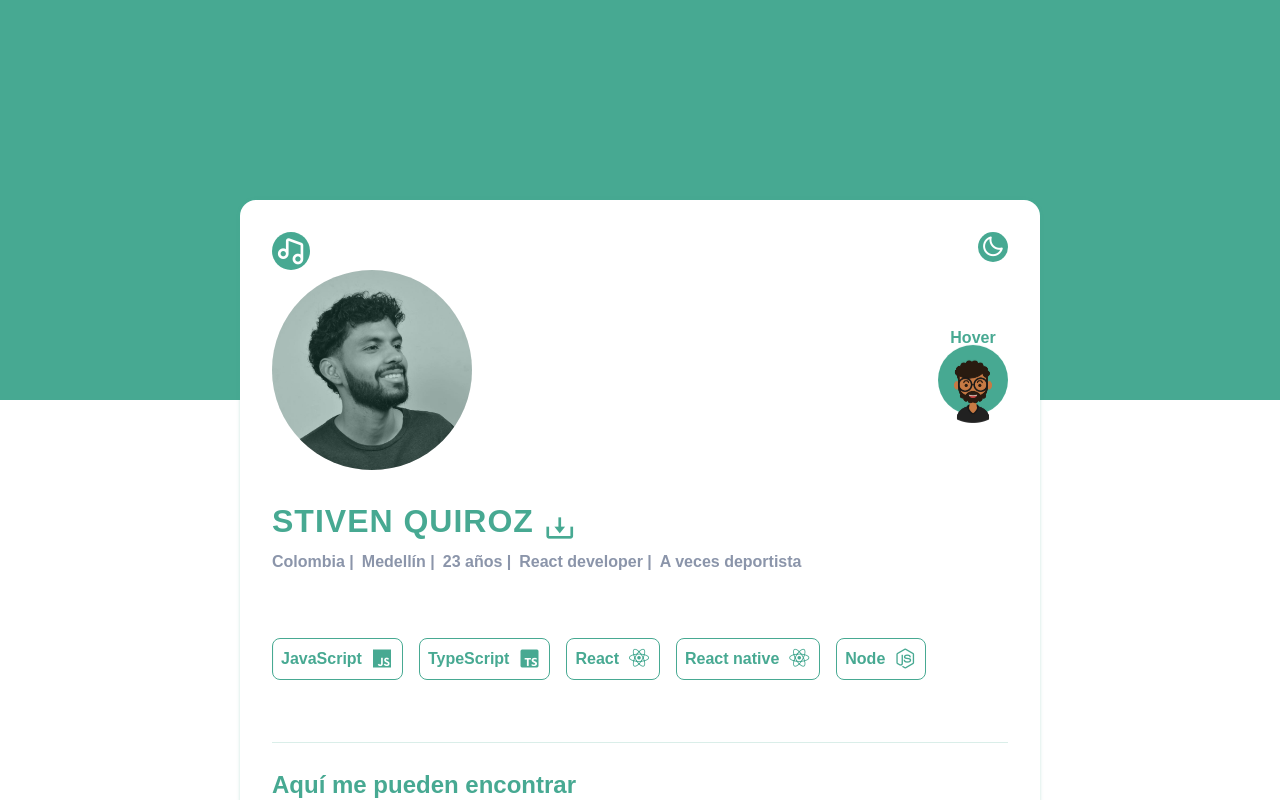
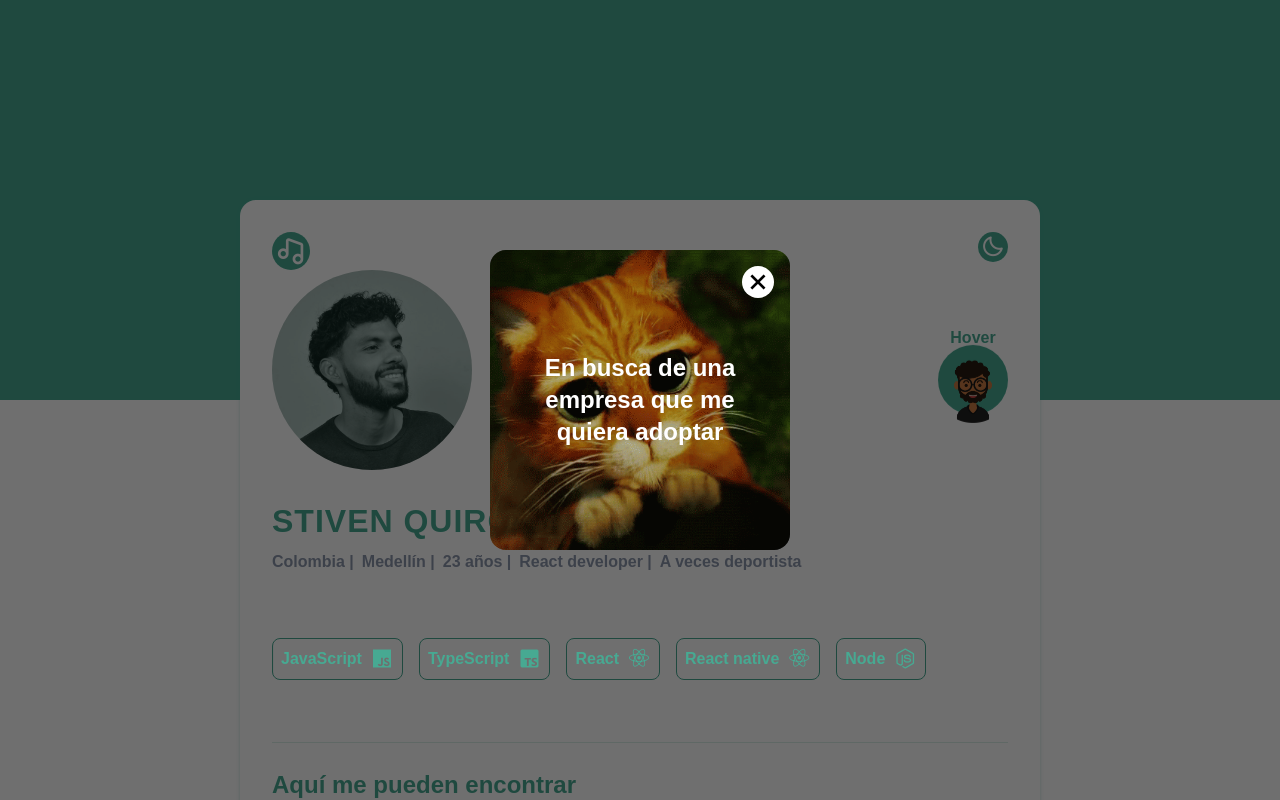
Before and after one commit to bsquiroz/portfolio2023, a React (Vite) app: page / in a window 1280 px wide. Shown: the top 800 px of the page. Built offline with nearby package versions, Linux system fonts and the light colour scheme.

Commit message:
add component searchJob

```diff
--- a/src/App.jsx
+++ b/src/App.jsx
@@ -5,6 +5,7 @@ import { Header } from "./components/header";
 import { HeaderTop } from "./components/headerTop";
 import { Hero } from "./components/hero";
 import { Jobs } from "./components/jobs";
+import { SearchJob } from "./components/searchJob";
 import { Social } from "./components/social";
 import { useScrollReveal } from "./hooks/useScrollReveal";
 
@@ -12,6 +13,7 @@ export const App = () => {
 	useScrollReveal();
 	return (
 		<>
+			<SearchJob />
 			<Hero />
 			<Container>
 				<HeaderTop />
--- /dev/null
+++ b/src/components/searchJob/index.tsx
@@ -0,0 +1,26 @@
+import React, { useState } from "react";
+import "./styles.css";
+
+export const SearchJob = () => {
+	const [isShowModal, setIsShowModal] = useState(true);
+
+	const styleContainerSearchJob = isShowModal
+		? "container__searchJob"
+		: "container__searchJob container__searchJob--hidden";
+
+	const handleClick = () => {
+		setIsShowModal(false);
+	};
+
+	return (
+		<div className={styleContainerSearchJob}>
+			<div className="searchJob">
+				<i className="iconClose bx bx-x" onClick={handleClick}></i>
+				<div className="overlayJob">
+					<p>En busca de una empresa que me quiera adoptar</p>
+				</div>
+				<img src="/cat.gif" alt="" />
+			</div>
+		</div>
+	);
+};
--- /dev/null
+++ b/src/components/searchJob/styles.css
@@ -0,0 +1,68 @@
+.container__searchJob {
+	background-color: #00000090;
+	position: fixed;
+	width: 100%;
+	height: 100%;
+	z-index: 1000;
+
+	display: grid;
+	place-items: center;
+
+	visibility: visible;
+	opacity: 1;
+
+	transition: visibility 0.5s, opacity 0.5s;
+}
+
+.container__searchJob--hidden {
+	visibility: hidden;
+	opacity: 0;
+}
+
+.searchJob {
+	width: 300px;
+	height: 300px;
+	position: relative;
+	margin: auto;
+	border-radius: 1rem;
+	overflow: hidden;
+}
+
+.overlayJob {
+	position: absolute;
+	inset: 0;
+	z-index: 10;
+	font-size: 1.5rem;
+	color: white;
+	background-color: #00000050;
+	padding: 1rem;
+
+	display: flex;
+	justify-content: center;
+	align-items: center;
+	text-align: center;
+}
+
+.iconClose {
+	font-size: 2rem;
+	background-color: #fff;
+	border-radius: 50%;
+	position: absolute;
+	top: 1rem;
+	right: 1rem;
+	z-index: 20;
+	cursor: pointer;
+}
+
+.overlayJob p {
+	color: #fff;
+	font-weight: bold;
+	line-height: 2rem;
+}
+
+.searchJob img {
+	position: absolute;
+	inset: 0;
+	height: 100%;
+	object-fit: cover;
+}
```
Also changed, not shown: public/cat.gif (added).
